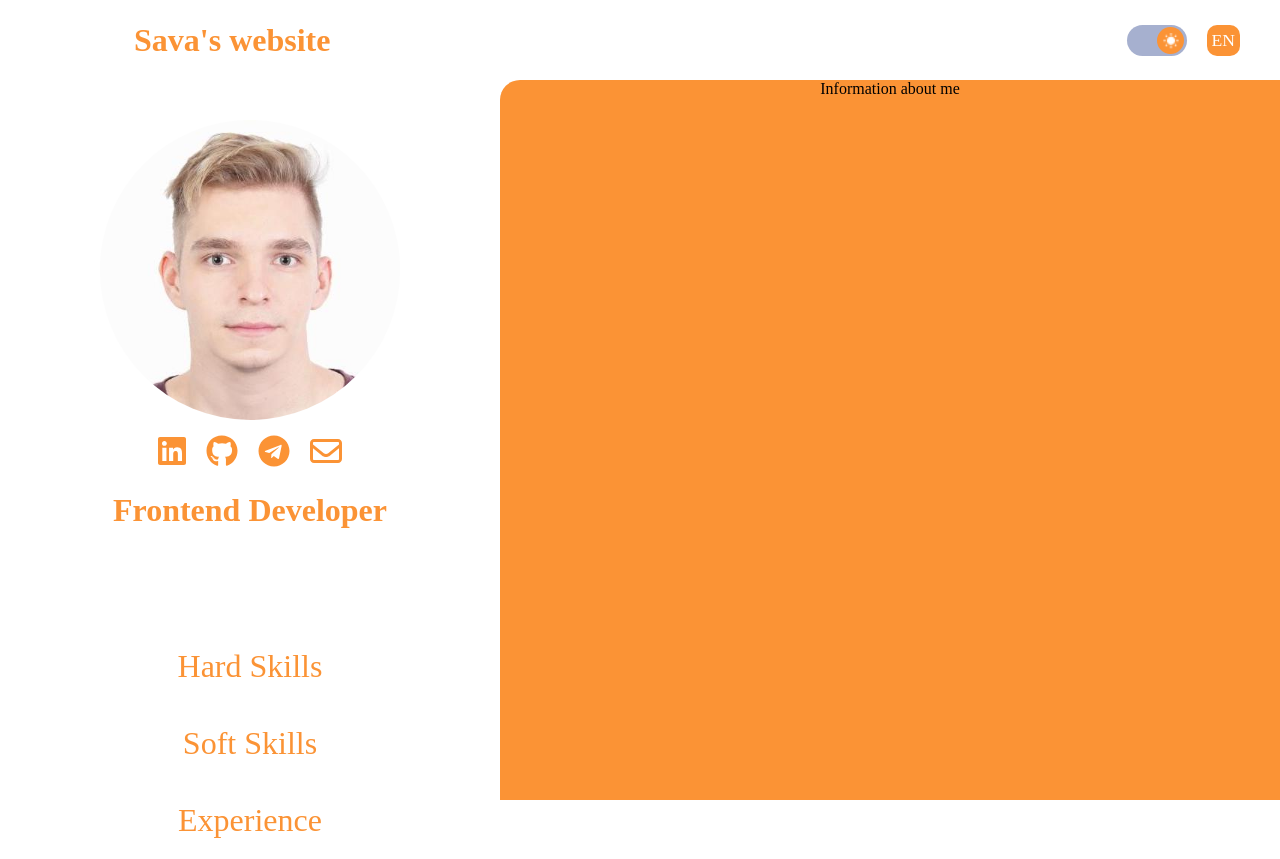
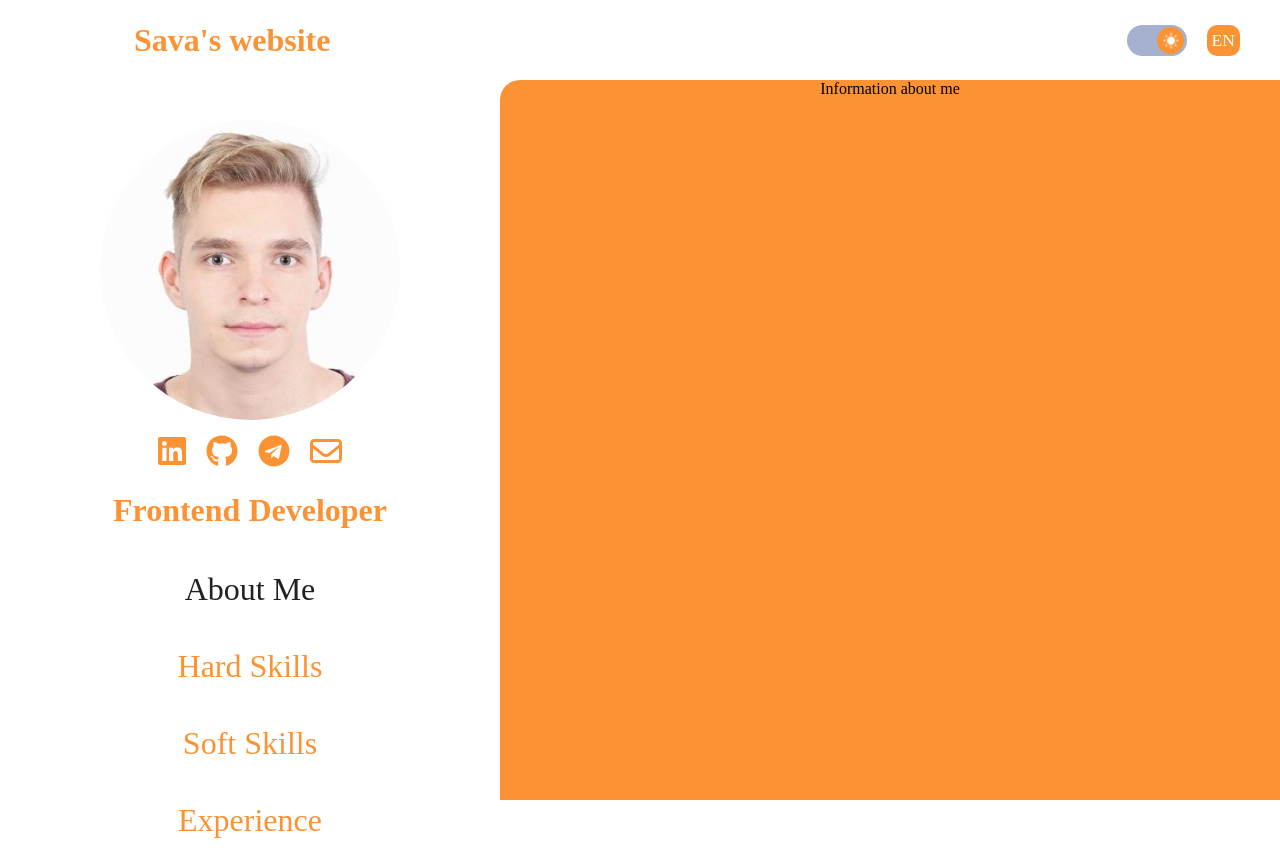
Before and after one commit to giraffesava/cv, a React (Create React App) app: page / in a window 1280 px wide. In both pictures the pointer is over the link "About Me". Built offline with nearby package versions, Linux system fonts and the light colour scheme.

Commit message:
added text color hover

```diff
--- a/src/components/ui/CustomNavLink/styles.scss
+++ b/src/components/ui/CustomNavLink/styles.scss
@@ -11,7 +11,7 @@
 
   transition: color 1s, background-color 0.5s, transform 1s linear;
   &:hover {
-    color: white;
+    color: var(--text-color-hover);
     transition: background-color 0.5s, color 1s, transform 1s ease-in-out;
   }
 }
--- a/src/global.scss
+++ b/src/global.scss
@@ -15,6 +15,7 @@ body {
 html[data-theme="light"] {
   --text-color-header: #{$orange};
   --text-color-navigation: #{$orange};
+  --text-color-hover: #{$dark-grey};
   --background-color: #{$white};
   --background-color-content: #{$orange};
   --button-background-color: #{$orange};
@@ -24,6 +25,7 @@ html[data-theme="light"] {
 html[data-theme="dark"] {
   --text-color-header: #{$violet};
   --text-color-navigation: #{$violet};
+  --text-color-hover: #{$white};
   --background-color: #{$dark-grey};
   --background-color-content: #{$bright-grey};
   --button-background-color: #{$violet};
```
